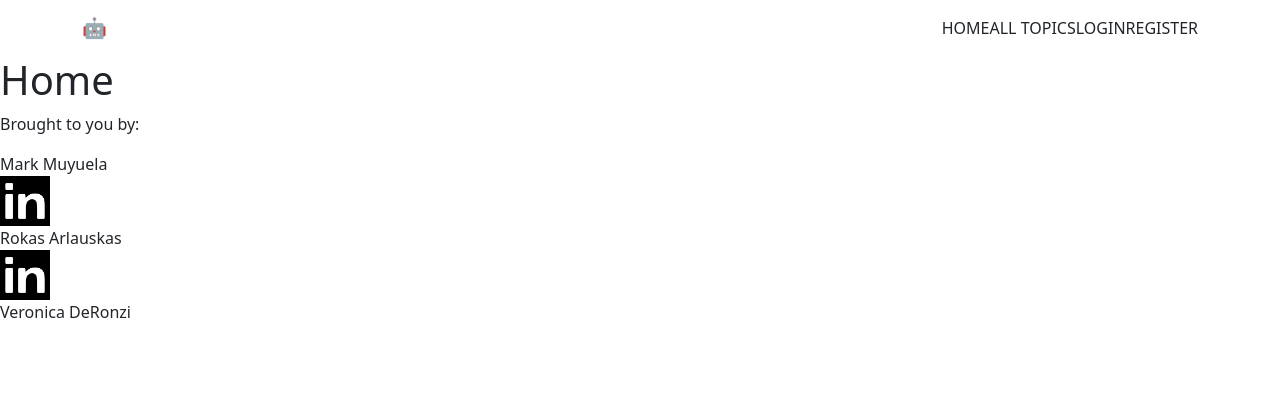
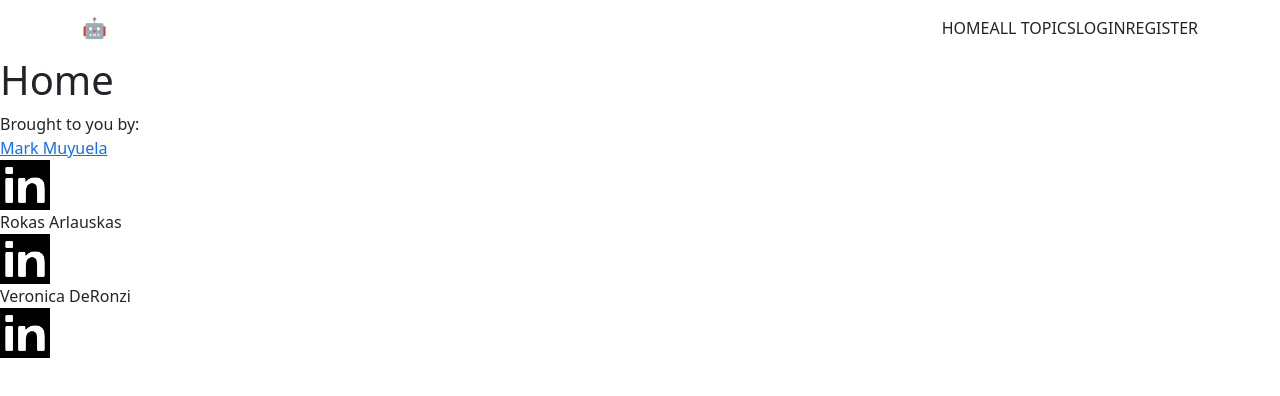
Before and after one commit to verodr/sei65-project-3-app, a React (Create React App) app: page / in a window 1280 px wide. Shown: the top 396 px of the page. Built offline with nearby package versions, Linux system fonts and the light colour scheme; the HTML template or start-up script is replaced by a standard one.

Commit message:
footer complete

```diff
--- a/src/components/Footer.js
+++ b/src/components/Footer.js
@@ -8,17 +8,17 @@ import Card from 'react-bootstrap/Card'
 const Footer = () => {
   return (
     <div className="footer-main">
-
-      <p>Brought to you by:</p>
-
+      <div className="footer-header">Brought to you by:</div>
       <div className="footer-container">
-        <div className="Mark" href="https://github.com/markmuy40" target="_blank" rel="noreferrer">Mark Muyuela
+        <div className="Mark"><a href="https://github.com/markmuy40" target="_blank" rel="noreferrer">Mark Muyuela</a>
           <div className="Logo"><a href="https://www.linkedin.com/in/mark-muyuela/" target="_blank" rel="noreferrer"><img src={image} height="50px"></img></a></div>
         </div>
         <div className="Rokas" href="https://github.com/rokster112" target="_blank" rel="noreferrer">Rokas Arlauskas
-          <div className="Logo"><a href="https://www.linkedin.com/in/mark-muyuela/" target="_blank" rel="noreferrer"><img src={image} height="50px"></img></a></div>
+          <div className="Logo"><a href="https://www.linkedin.com/in/rokas-arlauskas-8772b6244/" target="_blank" rel="noreferrer"><img src={image} height="50px"></img></a></div>
         </div>
-        <div className="Veronica" href="https://github.com/verodr" target="_blank" rel="noreferrer">Veronica DeRonzi</div>
+        <div className="Veronica" href="https://github.com/verodr" target="_blank" rel="noreferrer">Veronica DeRonzi
+          <div className="Logo"><a href="https://www.linkedin.com/in/veronica-de-ronzi-019173185/" target="_blank" rel="noreferrer"><img src={image} height="50px"></img></a></div>
+        </div>
       </div>
     </div>
 
--- a/src/components/TopicPage.js
+++ b/src/components/TopicPage.js
@@ -36,7 +36,7 @@ const TopicPage = () => {
       </div>
       <div className="topic-container">
         {topic.map(titles => {
-          const { _id, topic, description, imageUrl, createdAt } = titles
+          const { _id, topic, description, imageUrl, topicUser, createdAt } = titles
 
           // console.log('topic', topic)
           const date = createdAt.split('T')[0]
@@ -48,7 +48,7 @@ const TopicPage = () => {
             <div key={_id} className="topic">
               <div className="topic-text">
                 <Link to={`/topic/${_id}`}>
-                  <div className="topic-date">Added on: {date} at: {actualTime}</div>
+                  <div className="topic-date">{topicUser} Added on: {date} at: {actualTime}</div>
                   <div className="title">{topic}</div>
                   <div className="description">{description}</div>
                 </Link>
--- a/src/styles/Footer.scss
+++ b/src/styles/Footer.scss
@@ -7,15 +7,24 @@
 
 .footer-container {
   display: flex;
-  justify-content: space-around;
+  justify-content: center;
   background-color: $egg-blue;
   width: 100vw;
   height:15vh;
   text-align: center;
+  padding-top: 5px;
   p {
     background-color: $egg-blue;
     text-align: center;
   }
+
+}
+.footer-header {
+  background-color: grey;
+  text-align: center;
+  font-size: 22px;
+padding: 5px;
+
 
 }
 
@@ -25,13 +34,24 @@
   flex-direction: column;
   align-items: center;
   margin-bottom: 5px;
+  padding: 20px;
 
 }
 .Rokas {
   background-color: $egg-blue;
+  display: flex;
+  flex-direction: column;
+  align-items: center;
+  margin-bottom: 5px;
+  padding: 20px;
 }
 .Veronica {
   background-color: $egg-blue;
+  display: flex;
+  flex-direction: column;
+  align-items: center;
+  margin-bottom: 5px;
+  padding: 20px;
 }
 
 .Logo {
@@ -42,3 +62,7 @@
   width:50px;
   margin-top: 10px;
 }
+
+a {
+  background-color: $egg-blue;
+}
```
